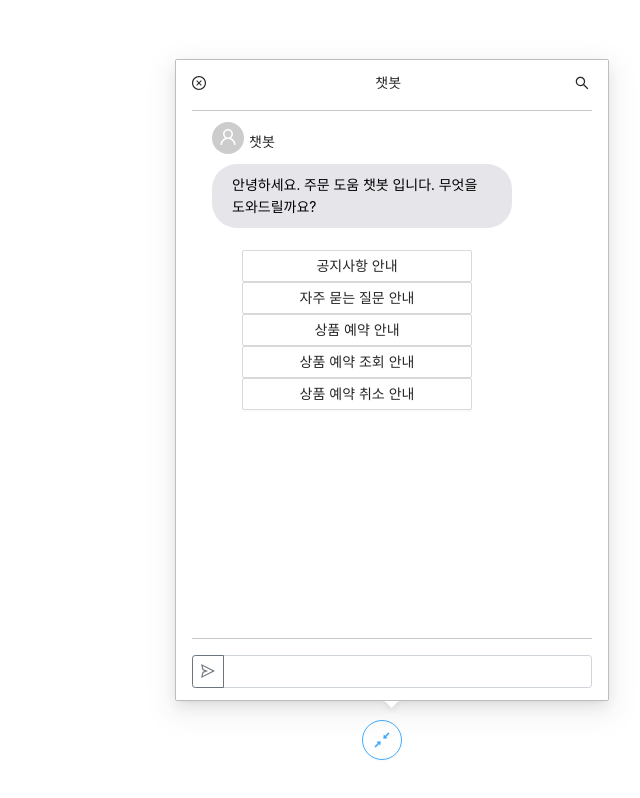
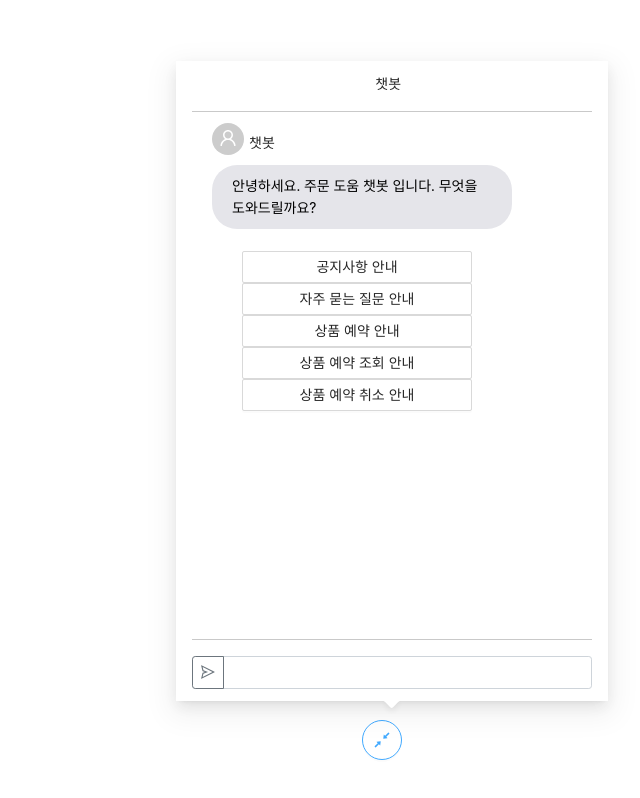
Before and after one commit to moonchanghee/Chat-bot, a React (Create React App) app: page / in a window 1280 px wide. Both pictures are taken after a click on the button 1022 px from the left and 740 px from the top of the page. Shown: the whole page, without its empty margins (640-1280 px from the left). Built offline with nearby package versions, Linux system fonts and the light colour scheme.

Commit message:
buttonCompo update

```diff
--- a/src/component/button/Button.scss
+++ b/src/component/button/Button.scss
@@ -21,17 +21,8 @@
   // }
 }
 
-.ant-popover-inner {
-  border: 1px solid #bdbdbd;
-  // border-radius: 20px;
-  border-radius: 30px;
-}
-
-.ant-popover-arrow {
-  // background-color: #ffbf00;
-  background-color: black;
-}
-
-.ant-popover-arrow-content {
-  background-color: black;
-}
+// .ant-popover-inner {
+//   border: 1px solid #bdbdbd;
+//   // border-radius: 20px;
+//   border-radius: 30px;
+// }
--- a/src/component/chatbot/message/Message.scss
+++ b/src/component/chatbot/message/Message.scss
@@ -90,6 +90,6 @@
   margin-bottom: 20px;
 }
 
-.ant-popover-arrow {
-  background-color: black;
-}
+// .ant-popover-arrow {
+//   background-color: black;
+// }
--- a/src/component/header/Header.js
+++ b/src/component/header/Header.js
@@ -5,9 +5,9 @@ const Header = () => {
     return (
         <div>
         <Row justify="space-between">
-        <Col span={3}><CloseCircleOutlined /></Col>
+        <Col span={3}></Col>
         <Col span={4}>챗봇</Col>
-        <Col span={1}><SearchOutlined /></Col>
+        <Col span={1}></Col>
       </Row>
         </div>
     );
```
